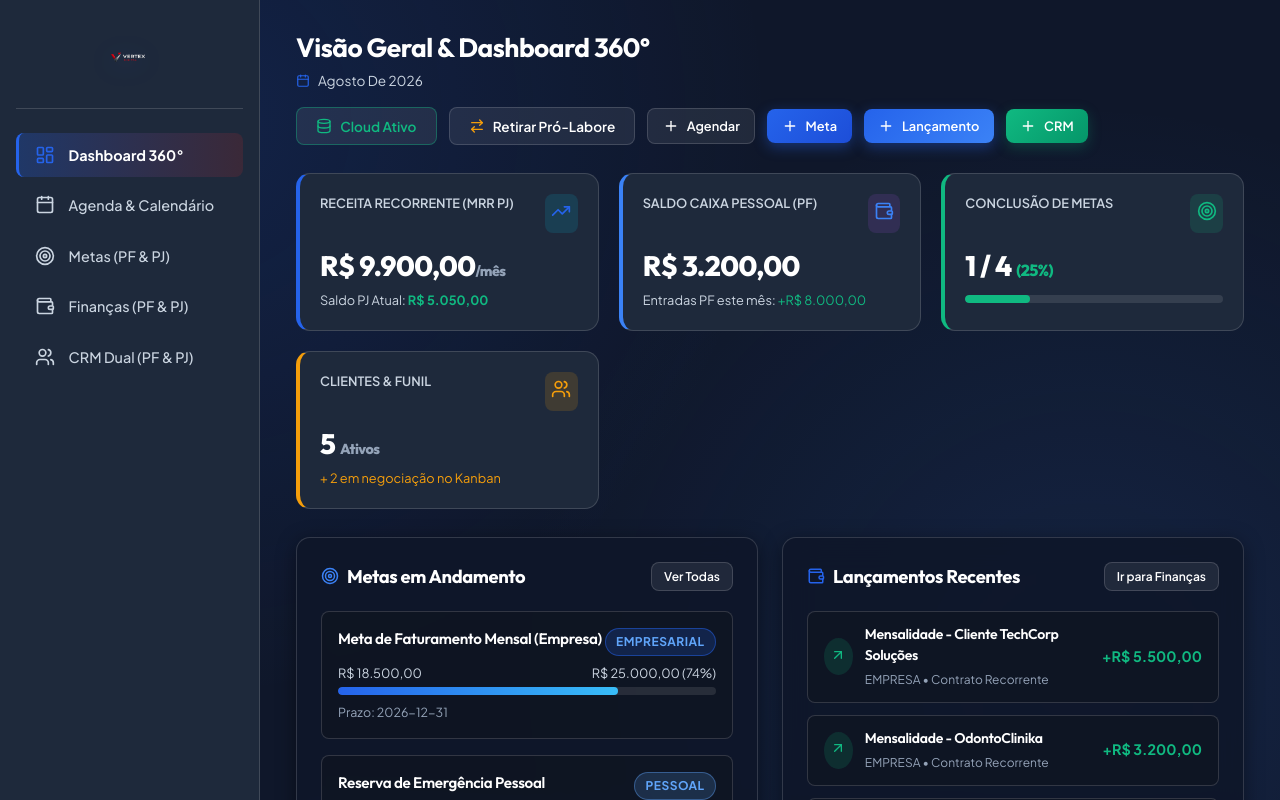
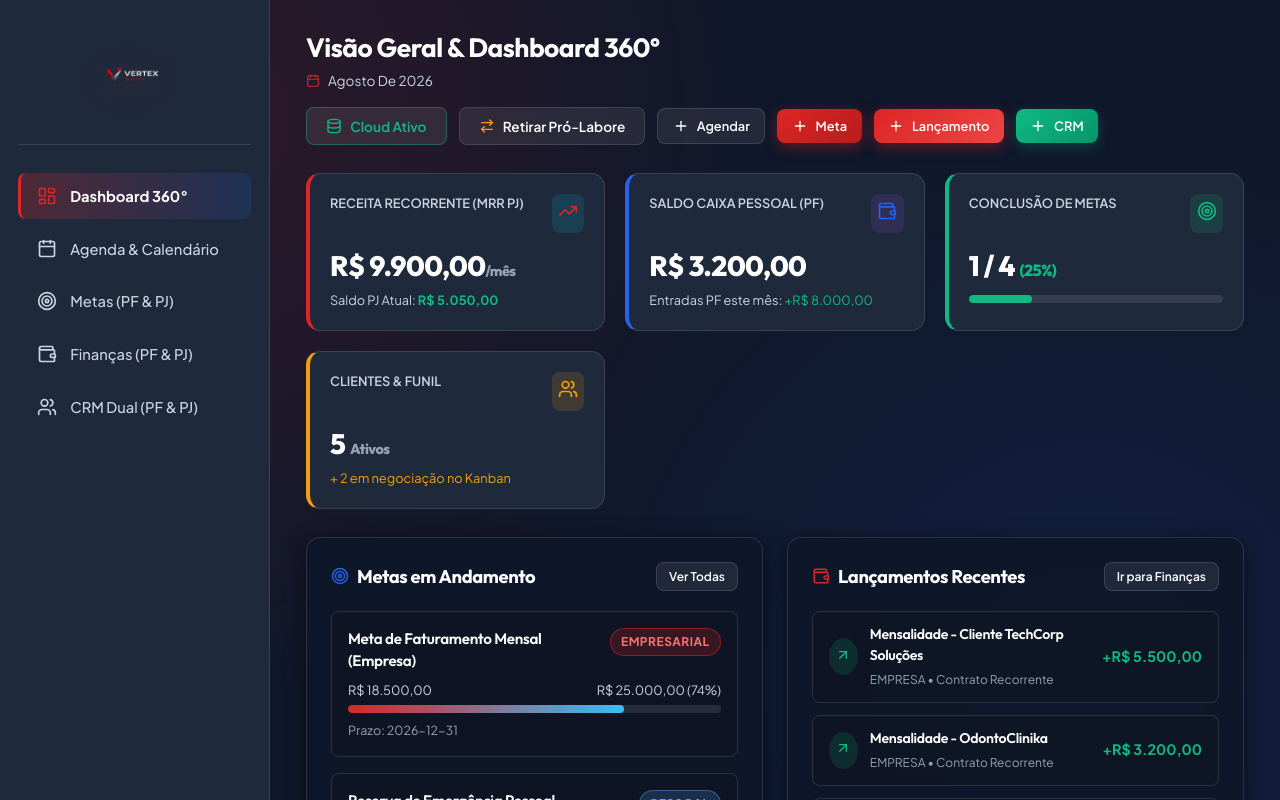
Before and after one commit to gabriellimakkf123-ui/nexus-goals-finance, a React (Vite) app: page / in a window 1280 px wide. Shown: the top 800 px of the page. Built offline with nearby package versions, Linux system fonts and the light colour scheme; no server answers.

Commit message:
Enlarge official logo size and synchronize website theme with official logo colors (Vermelho Crimson and Metallic Slate)

```diff
--- a/src/components/Sidebar.jsx
+++ b/src/components/Sidebar.jsx
@@ -18,19 +18,19 @@ export const Sidebar = ({ onOpenDbModal }) => {
 
   return (
     <aside style={{
-      width: '260px',
+      width: '270px',
       background: 'var(--bg-card)',
       borderRight: '1px solid var(--bg-glass-border)',
       display: 'flex',
       flexDirection: 'column',
-      padding: '1.5rem 1rem',
+      padding: '1.75rem 1.1rem',
       justifyContent: 'space-between',
       flexShrink: 0
     }}>
-      {/* Brand Header com Logo Importado Oficial */}
+      {/* Brand Header com Logo em Destaque Expandido */}
       <div>
         <div style={{
-          padding: '0.5rem 0.5rem 1.5rem 0.5rem',
+          padding: '0.5rem 0.25rem 1.75rem 0.25rem',
           borderBottom: '1px solid var(--bg-glass-border)',
           display: 'flex',
           justifyContent: 'center',
@@ -40,16 +40,17 @@ export const Sidebar = ({ onOpenDbModal }) => {
             src={logoImg}
             alt="Vertex Digital"
             style={{
-              maxHeight: '52px',
+              height: '80px',
+              width: 'auto',
               maxWidth: '100%',
               objectFit: 'contain',
-              filter: 'drop-shadow(0 4px 12px rgba(37, 99, 235, 0.3))'
+              filter: 'drop-shadow(0 6px 16px rgba(220, 38, 38, 0.4))'
             }}
           />
         </div>
 
         {/* Navigation Links */}
-        <nav style={{ marginTop: '1.5rem', display: 'flex', flexDirection: 'column', gap: '0.4rem' }}>
+        <nav style={{ marginTop: '1.75rem', display: 'flex', flexDirection: 'column', gap: '0.45rem' }}>
           {navItems.map((item) => {
             const Icon = item.icon;
             const isActive = activeTab === item.id;
@@ -61,20 +62,20 @@ export const Sidebar = ({ onOpenDbModal }) => {
                   display: 'flex',
                   alignItems: 'center',
                   gap: '0.85rem',
-                  padding: '0.75rem 1rem',
+                  padding: '0.8rem 1rem',
                   borderRadius: 'var(--radius-sm)',
                   border: 'none',
-                  background: isActive ? 'linear-gradient(90deg, rgba(37, 99, 235, 0.25), rgba(220, 38, 38, 0.15))' : 'transparent',
+                  background: isActive ? 'linear-gradient(90deg, rgba(220, 38, 38, 0.25), rgba(37, 99, 235, 0.15))' : 'transparent',
                   color: isActive ? 'white' : 'var(--text-secondary)',
                   fontWeight: isActive ? 700 : 500,
-                  fontSize: '0.9rem',
+                  fontSize: '0.92rem',
                   cursor: 'pointer',
                   textAlign: 'left',
                   transition: 'all 0.2s ease',
-                  borderLeft: isActive ? '3px solid #2563EB' : '3px solid transparent'
+                  borderLeft: isActive ? '3px solid #DC2626' : '3px solid transparent'
                 }}
               >
-                <Icon size={20} color={isActive ? '#2563EB' : 'currentColor'} />
+                <Icon size={20} color={isActive ? '#DC2626' : 'currentColor'} />
                 <span>{item.label}</span>
               </button>
             );
--- a/src/index.css
+++ b/src/index.css
@@ -1,29 +1,33 @@
 :root {
-  /* Paleta Oficial do Cliente */
-  --bg-dark: #0F172A; /* Azul Escuro */
-  --bg-card: #1E293B; /* Azul Slate Escuro para Cards */
+  /* Paleta Baseada nas Cores da Logo Oficial da Vertex Digital */
+  --bg-dark: #0F172A; /* Slate Grafite Escuro */
+  --bg-card: #1E293B; /* Metallic Dark Slate */
   --bg-card-hover: #334155;
-  --bg-glass: rgba(15, 23, 42, 0.9);
-  --bg-glass-border: rgba(255, 255, 255, 0.15);
+  --bg-glass: rgba(15, 23, 42, 0.92);
+  --bg-glass-border: rgba(255, 255, 255, 0.12);
 
-  --text-primary: #FFFFFF; /* Branco */
+  --text-primary: #FFFFFF; /* Prata Metálico / Branco */
   --text-secondary: #CBD5E1;
   --text-muted: #94A3B8;
 
-  /* Azul Neon & Destaques */
-  --accent-cyan: #2563EB; /* Azul Neon */
-  --accent-cyan-glow: rgba(37, 99, 235, 0.4);
+  /* Cores de Destaque Extraídas da Logo */
+  --accent-red: #DC2626; /* Vermelho Vertex Logo */
+  --accent-red-bright: #EF4444;
+  --accent-red-glow: rgba(220, 38, 38, 0.4);
 
-  --accent-purple: #3B82F6; /* Azul Neon Claro */
-  --accent-purple-glow: rgba(59, 130, 246, 0.35);
+  --accent-cyan: #DC2626; /* Cor Primária Vermelho Vertex */
+  --accent-cyan-glow: rgba(220, 38, 38, 0.4);
+
+  --accent-purple: #2563EB; /* Azul Secundário para contraste PF */
+  --accent-purple-glow: rgba(37, 99, 235, 0.35);
 
   --accent-emerald: #10B981;
   --accent-amber: #F59E0B;
   --accent-rose: #EF4444;
 
-  /* Distinção Pessoal vs Empresa no Tema Azul Neon */
-  --color-pessoal: #60A5FA;
-  --color-empresa: #2563EB;
+  /* Distinção Pessoal vs Empresa alinhada ao Logo */
+  --color-pessoal: #60A5FA; /* Azul Metálico para PF */
+  --color-empresa: #EF4444; /* Vermelho Vertex para PJ */
 
   /* Tipografia */
   --font-heading: 'Outfit', sans-serif;
@@ -34,8 +38,8 @@
   --radius-md: 14px;
   --radius-lg: 20px;
   --radius-xl: 24px;
-  --shadow-glow: 0 8px 32px 0 rgba(37, 99, 235, 0.25);
-  --shadow-card: 0 4px 20px rgba(0, 0, 0, 0.4);
+  --shadow-glow: 0 8px 32px 0 rgba(220, 38, 38, 0.25);
+  --shadow-card: 0 4px 20px rgba(0, 0, 0, 0.5);
 }
 
 * {
@@ -52,8 +56,8 @@ body {
   overflow-x: hidden;
   line-height: 1.5;
   background-image:
-    radial-gradient(circle at 15% 15%, rgba(37, 99, 235, 0.15) 0%, transparent 45%),
-    radial-gradient(circle at 85% 85%, rgba(59, 130, 246, 0.12) 0%, transparent 45%);
+    radial-gradient(circle at 15% 15%, rgba(220, 38, 38, 0.15) 0%, transparent 45%),
+    radial-gradient(circle at 85% 85%, rgba(37, 99, 235, 0.12) 0%, transparent 45%);
   background-attachment: fixed;
 }
 
@@ -77,11 +81,11 @@ button, input, select, textarea {
   background: #0F172A;
 }
 ::-webkit-scrollbar-thumb {
-  background: rgba(37, 99, 235, 0.4);
+  background: rgba(220, 38, 38, 0.4);
   border-radius: 4px;
 }
 ::-webkit-scrollbar-thumb:hover {
-  background: #2563EB;
+  background: #DC2626;
 }
 
 /* Estrutura Principal */
@@ -118,9 +122,9 @@ button, input, select, textarea {
 }
 
 .glass-card:hover {
-  border-color: rgba(37, 99, 235, 0.5);
+  border-color: rgba(220, 38, 38, 0.5);
   transform: translateY(-2px);
-  box-shadow: 0 8px 24px rgba(37, 99, 235, 0.2);
+  box-shadow: 0 8px 24px rgba(220, 38, 38, 0.2);
 }
 
 /* Badges de Identificação */
@@ -143,9 +147,9 @@ button, input, select, textarea {
 }
 
 .badge-empresa {
-  background: rgba(37, 99, 235, 0.2);
-  color: #60A5FA;
-  border: 1px solid rgba(37, 99, 235, 0.5);
+  background: rgba(220, 38, 38, 0.2);
+  color: #F87171;
+  border: 1px solid rgba(220, 38, 38, 0.5);
 }
 
 .badge-recorrente {
@@ -175,7 +179,7 @@ button, input, select, textarea {
   color: var(--accent-rose);
 }
 
-/* Botões com Azul Neon e Gradientes */
+/* Botões com Vermelho Vertex e Gradientes */
 .btn {
   display: inline-flex;
   align-items: center;
@@ -191,23 +195,23 @@ button, input, select, textarea {
 }
 
 .btn-primary {
-  background: linear-gradient(135deg, #2563EB, #1D4ED8);
+  background: linear-gradient(135deg, #DC2626, #B91C1C);
   color: #FFFFFF;
-  box-shadow: 0 4px 14px var(--accent-cyan-glow);
+  box-shadow: 0 4px 14px var(--accent-red-glow);
 }
 .btn-primary:hover {
   transform: translateY(-1px);
-  box-shadow: 0 6px 20px rgba(37, 99, 235, 0.5);
+  box-shadow: 0 6px 20px rgba(220, 38, 38, 0.5);
 }
 
 .btn-cyan {
-  background: linear-gradient(135deg, #2563EB, #3B82F6);
+  background: linear-gradient(135deg, #DC2626, #EF4444);
   color: #FFFFFF;
-  box-shadow: 0 4px 14px var(--accent-cyan-glow);
+  box-shadow: 0 4px 14px var(--accent-red-glow);
 }
 .btn-cyan:hover {
   transform: translateY(-1px);
-  box-shadow: 0 6px 20px rgba(37, 99, 235, 0.5);
+  box-shadow: 0 6px 20px rgba(220, 38, 38, 0.5);
 }
 
 .btn-emerald {
@@ -226,8 +230,8 @@ button, input, select, textarea {
   border: 1px solid var(--bg-glass-border);
 }
 .btn-secondary:hover {
-  background: rgba(37, 99, 235, 0.2);
-  border-color: #2563EB;
+  background: rgba(220, 38, 38, 0.2);
+  border-color: #DC2626;
 }
 
 .btn-icon {
@@ -239,12 +243,12 @@ button, input, select, textarea {
   cursor: pointer;
 }
 .btn-icon:hover {
-  background: rgba(37, 99, 235, 0.2);
+  background: rgba(220, 38, 38, 0.2);
   color: #FFFFFF;
-  border-color: #2563EB;
+  border-color: #DC2626;
 }
 
-/* Barra de Progresso com Azul Neon */
+/* Barra de Progresso com Vermelho Vertex */
 .progress-bar-bg {
   width: 100%;
   height: 8px;
@@ -257,7 +261,7 @@ button, input, select, textarea {
   height: 100%;
   border-radius: 100px;
   transition: width 0.4s ease;
-  background: linear-gradient(90deg, #2563EB, #60A5FA);
+  background: linear-gradient(90deg, #DC2626, #EF4444);
 }
 
 /* Formulários */
@@ -289,8 +293,8 @@ button, input, select, textarea {
 }
 
 .form-input:focus, .form-select:focus, .form-textarea:focus {
-  border-color: #2563EB;
-  box-shadow: 0 0 0 3px rgba(37, 99, 235, 0.25);
+  border-color: #DC2626;
+  box-shadow: 0 0 0 3px rgba(220, 38, 38, 0.25);
 }
 
 /* Estilo do Quadro Kanban */
@@ -304,7 +308,7 @@ button, input, select, textarea {
 
 .kanban-column {
   flex: 0 0 310px;
-  background: rgba(30, 41, 59, 0.8);
+  background: rgba(30, 41, 59, 0.85);
   border: 1px solid var(--bg-glass-border);
   border-radius: var(--radius-md);
   display: flex;
@@ -336,7 +340,7 @@ button, input, select, textarea {
   left: 0;
   right: 0;
   bottom: 0;
-  background: rgba(15, 23, 42, 0.85);
+  background: rgba(15, 23, 42, 0.88);
   backdrop-filter: blur(10px);
   display: flex;
   align-items: center;
```
